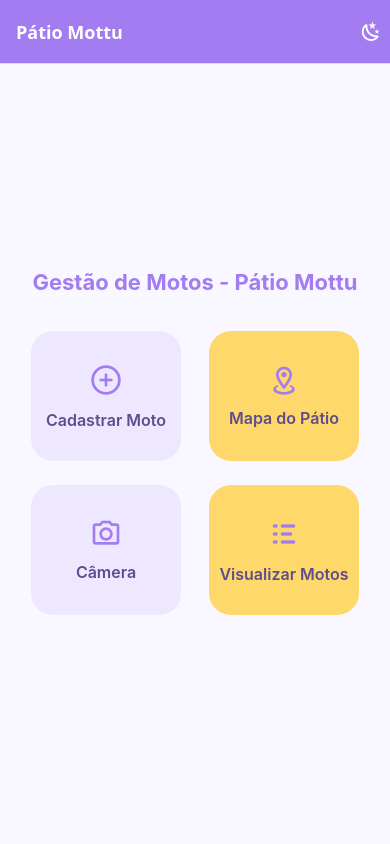
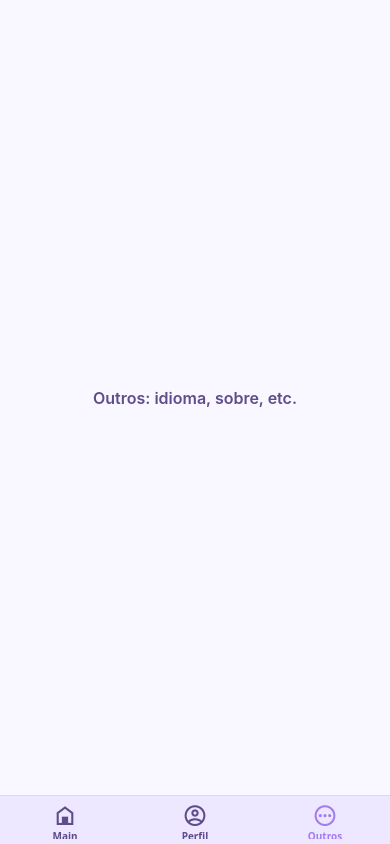
Before and after one commit to Challenge2025-Aurora/aurora-mobile, a React Native app: screen /Outros in a window 390 px wide. Built offline with nearby package versions, Linux system fonts and the light colour scheme.

Commit message:
feat(app): implementar versão inicial da navegação para outras seções

```diff
--- a/App.tsx
+++ b/App.tsx
@@ -1,13 +1,11 @@
-import * as React from 'react'
-import { StatusBar } from 'react-native'
-import { NavigationContainer, DefaultTheme, DarkTheme, Theme } from '@react-navigation/native'
-import AppNavigator from './src/navigation/AppNavigator'
-
-import { ThemeProvider, useTheme } from './src/theme/index'
+import * as React from 'react';
+import { StatusBar } from 'react-native';
+import { NavigationContainer, DefaultTheme, DarkTheme, Theme } from '@react-navigation/native';
+import { ThemeProvider, useTheme } from './src/theme';
+import TabNavigator from './src/navigation/TabNavigator';
 
 function NavWrapper() {
-  const { mode, colors } = useTheme()
-
+  const { mode, colors } = useTheme();
   const navTheme: Theme = {
     ...(mode === 'light' ? DefaultTheme : DarkTheme),
     colors: {
@@ -19,16 +17,16 @@ function NavWrapper() {
       border: colors.border,
       notification: colors.accent,
     },
-  }
+  };
 
   return (
     <>
       <StatusBar barStyle={mode === 'light' ? 'dark-content' : 'light-content'} />
       <NavigationContainer theme={navTheme}>
-        <AppNavigator />
+        <TabNavigator />
       </NavigationContainer>
     </>
-  )
+  );
 }
 
 export default function App() {
@@ -36,5 +34,5 @@ export default function App() {
     <ThemeProvider>
       <NavWrapper />
     </ThemeProvider>
-  )
+  );
 }
--- a/package.json
+++ b/package.json
@@ -13,6 +13,7 @@
     "@react-native-async-storage/async-storage": "2.2.0",
     "@react-native-community/datetimepicker": "8.4.4",
     "@react-native-community/masked-view": "^0.1.11",
+    "@react-navigation/bottom-tabs": "^7.4.7",
     "@react-navigation/native": "^7.1.17",
     "@react-navigation/native-stack": "^7.3.26",
     "@tanstack/react-query": "^5.87.1",
@@ -40,8 +41,8 @@
     "react-native-safe-area-context": "~5.6.0",
     "react-native-screens": "~4.16.0",
     "react-native-vector-icons": "^10.2.0",
-    "undefined": "\\",
-    "typescript": "~5.9.2"
+    "typescript": "~5.9.2",
+    "undefined": "\\"
   },
   "devDependencies": {
     "@babel/core": "^7.20.0",
--- /dev/null
+++ b/src/navigation/TabNavigator.tsx
@@ -0,0 +1,59 @@
+import * as React from 'react';
+import { createBottomTabNavigator } from '@react-navigation/bottom-tabs';
+import { MaterialCommunityIcons } from '@expo/vector-icons';
+
+import AppNavigator from './AppNavigator';
+import ProfileScreen from '../screens/PerfilScreen';
+import OthersScreen from '../screens/OutrosScreen';
+import { useTheme } from '../theme';
+import type { RootTabParamList } from './types';
+
+const Tab = createBottomTabNavigator<RootTabParamList>();
+
+export default function TabNavigator() {
+  const { colors } = useTheme();
+
+  return (
+    <Tab.Navigator
+      screenOptions={{
+        headerShown: false,
+        tabBarActiveTintColor: colors.primary,
+        tabBarInactiveTintColor: colors.text,
+        tabBarStyle: {
+          backgroundColor: colors.bgSecundary,
+          borderTopColor: colors.border,
+        },
+        tabBarLabelStyle: { fontWeight: '600' },
+      }}
+    >
+      <Tab.Screen
+        name="Main"
+        component={AppNavigator}
+        options={{
+          tabBarIcon: ({ color, size }) => (
+            <MaterialCommunityIcons name="home-variant-outline" color={color} size={size} />
+          ),
+        }}
+      />
+      <Tab.Screen
+        name="Perfil"
+        component={ProfileScreen}
+        options={{
+          tabBarIcon: ({ color, size }) => (
+            <MaterialCommunityIcons name="account-circle-outline" color={color} size={size} />
+          ),
+        }}
+      />
+      <Tab.Screen
+        name="Outros"
+        component={OthersScreen}
+        options={{
+          title: 'Outros',
+          tabBarIcon: ({ color, size }) => (
+            <MaterialCommunityIcons name="dots-horizontal-circle-outline" color={color} size={size} />
+          ),
+        }}
+      />
+    </Tab.Navigator>
+  );
+}
--- /dev/null
+++ b/src/screens/OutrosScreen.tsx
@@ -0,0 +1,18 @@
+import { View, Text, StyleSheet } from 'react-native';
+import { useTheme } from '../theme';
+
+export default function OthersScreen() {
+  const { colors } = useTheme();
+  return (
+    <View style={[styles.container, { backgroundColor: colors.bg }]}>
+      <Text style={[styles.text, { color: colors.text }]}>
+        Outros: idioma, sobre, etc.
+      </Text>
+    </View>
+  );
+}
+
+const styles = StyleSheet.create({
+  container: { flex: 1, alignItems: 'center', justifyContent: 'center' },
+  text: { fontSize: 16, fontWeight: '600' },
+});
--- /dev/null
+++ b/src/screens/PerfilScreen.tsx
@@ -0,0 +1,16 @@
+import { View, Text, StyleSheet } from 'react-native';
+import { useTheme } from '../theme';
+
+export default function ProfileScreen() {
+  const { colors } = useTheme();
+  return (
+    <View style={[styles.container, { backgroundColor: colors.bg }]}>
+      <Text style={[styles.text, { color: colors.text }]}>Perfil (em construção)</Text>
+    </View>
+  );
+}
+
+const styles = StyleSheet.create({
+  container: { flex: 1, alignItems: 'center', justifyContent: 'center' },
+  text: { fontSize: 16, fontWeight: '600' },
+});
```
Also changed, not shown: src/navigation/types.tsx (+10 -0 lines), 1 other file (tests, documents, lock files or other folders).
